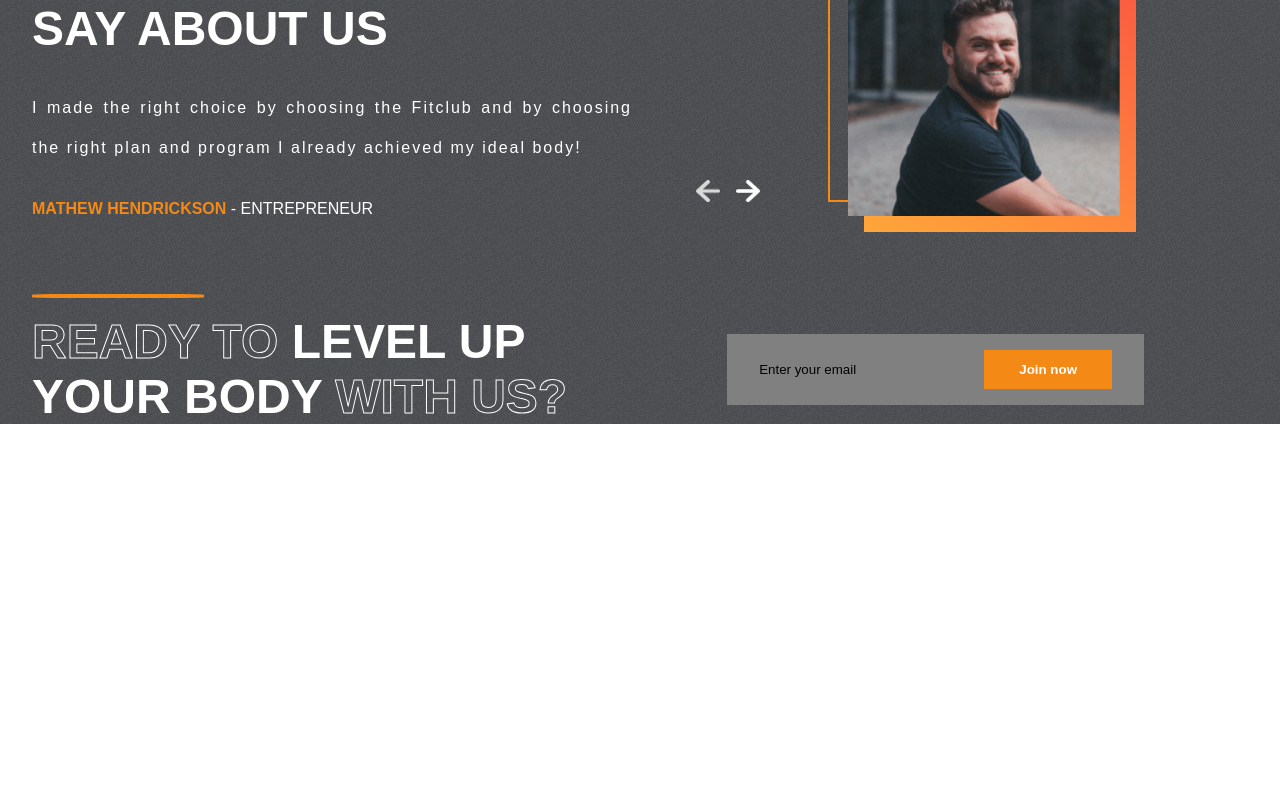
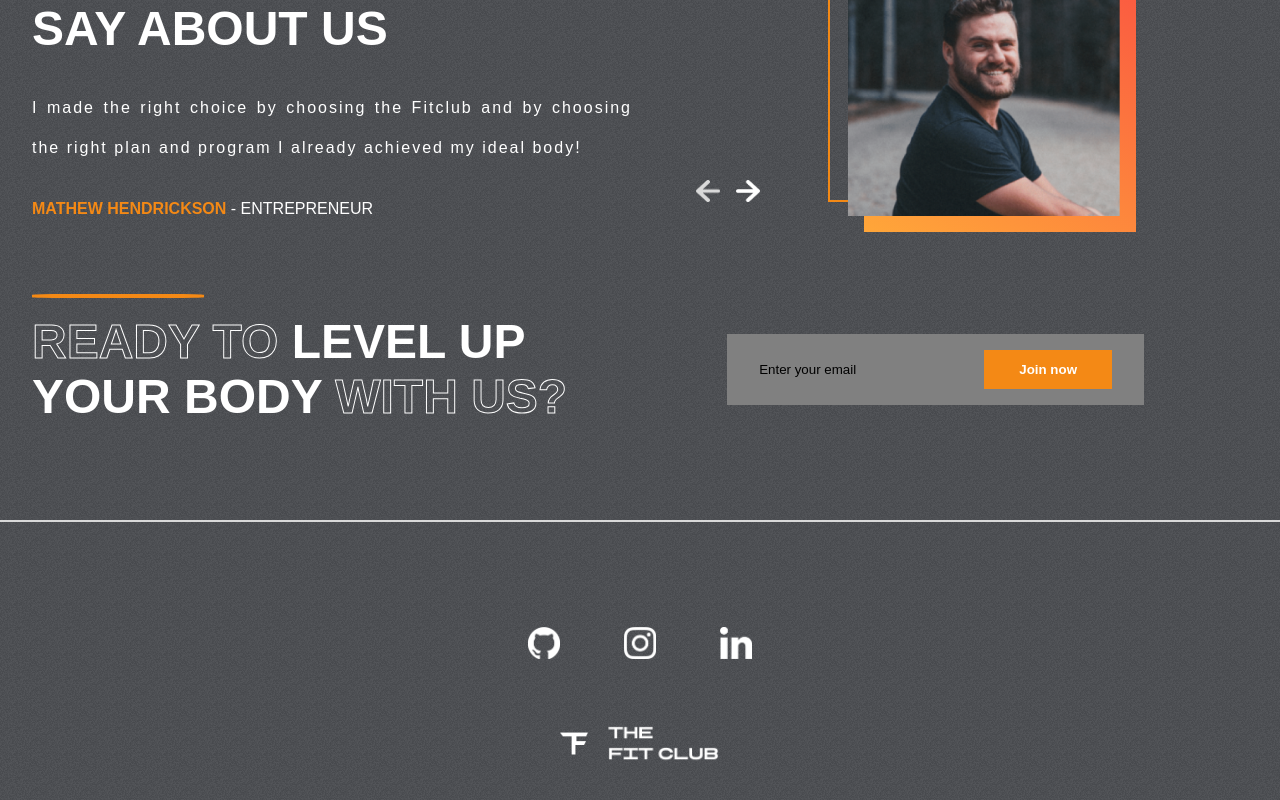
Before and after one commit to missetubal/devgym, a React (Create React App) app: page / in a window 1280 px wide. Shown: the part 2657-3457 px from the top of the page. Before the commit the page ends 3081 px from the top, so only its background shows below. Built offline with nearby package versions, Linux system fonts and the light colour scheme.

Commit message:
footer section

```diff
--- a/src/App.tsx
+++ b/src/App.tsx
@@ -1,4 +1,5 @@
 
+import Footer from './components/Footer/Footer.component';
 import Home from './Sections/Home/Home.screen';
 import Join from './Sections/Join/Join.screen';
 import Plans from './Sections/Plans/Plans.screen';
@@ -17,6 +18,7 @@ function App() {
       <Plans/>
       <Testimonials/>
       <Join/>
+      <Footer/>
     </div>
   );
 }
--- /dev/null
+++ b/src/components/Footer/Footer.component.tsx
@@ -0,0 +1,30 @@
+import React from 'react';
+import { Container, FooterContainer, SocialMedia } from './Footer.style';
+
+//assets
+import Github from '../../assets/github.png'
+import Instagram from '../../assets/instagram.png'
+import Linkedin from '../../assets/linkedin.png'
+import Logo from '../../assets/logo.png'
+import { Div } from '../../styles/general.styles';
+
+
+const Footer: React.FC = () => {
+    return (
+        <Container id='footer'>
+            <hr />
+            <FooterContainer>
+                <SocialMedia>
+                    <img src={Github} alt='' />
+                    <img src={Instagram} alt='' />
+                    <img src={Linkedin} alt='' />
+                </SocialMedia>
+                <Div>
+                    <img src={Logo} alt='' style={{width: '10rem'}}/>
+                </Div>
+            </FooterContainer>
+        </Container>
+    )
+}
+
+export default Footer;
--- /dev/null
+++ b/src/components/Footer/Footer.style.tsx
@@ -0,0 +1,29 @@
+import styled from "styled-components";
+
+export const Container = styled.div`
+    position: relative;
+    hr{
+        border: 1px solid var(--lightgray);
+    }
+`
+
+
+export const FooterContainer = styled.div`
+    padding: 1rem 2rem;
+    display: flex;
+    flex-direction: column;
+    gap: 4rem;
+    align-items: center;
+    justify-content: center;
+    height: 20rem;
+`
+
+
+export const SocialMedia = styled.div`
+    display: flex;
+    gap: 4rem;
+    img{
+        width: 2rem;
+        height: 2rem;
+    }
+`
```
